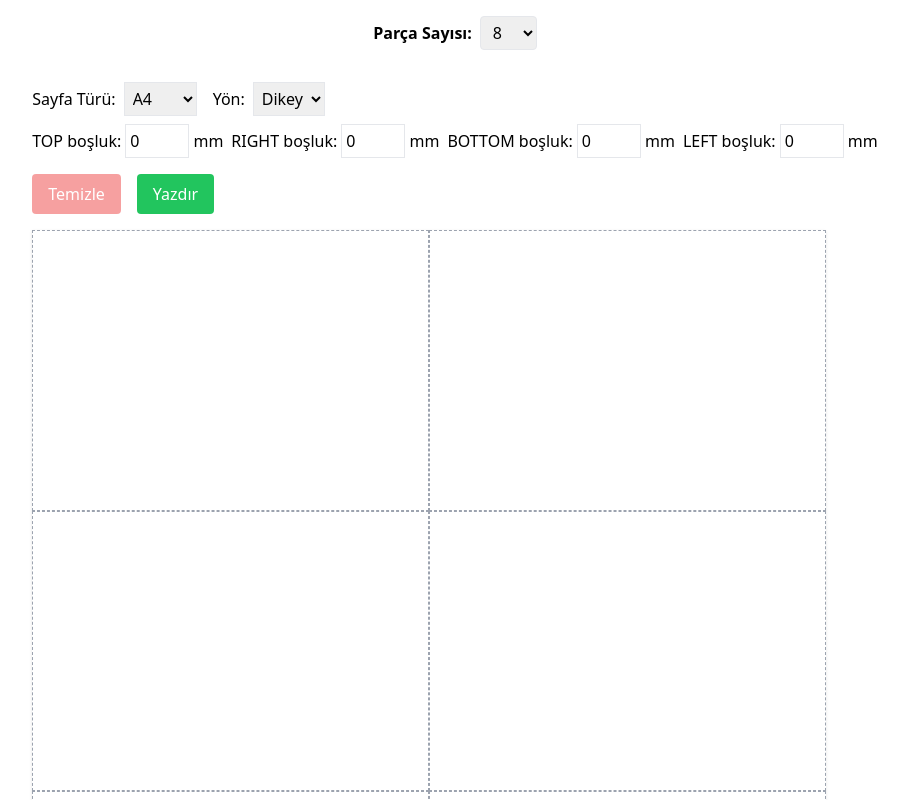
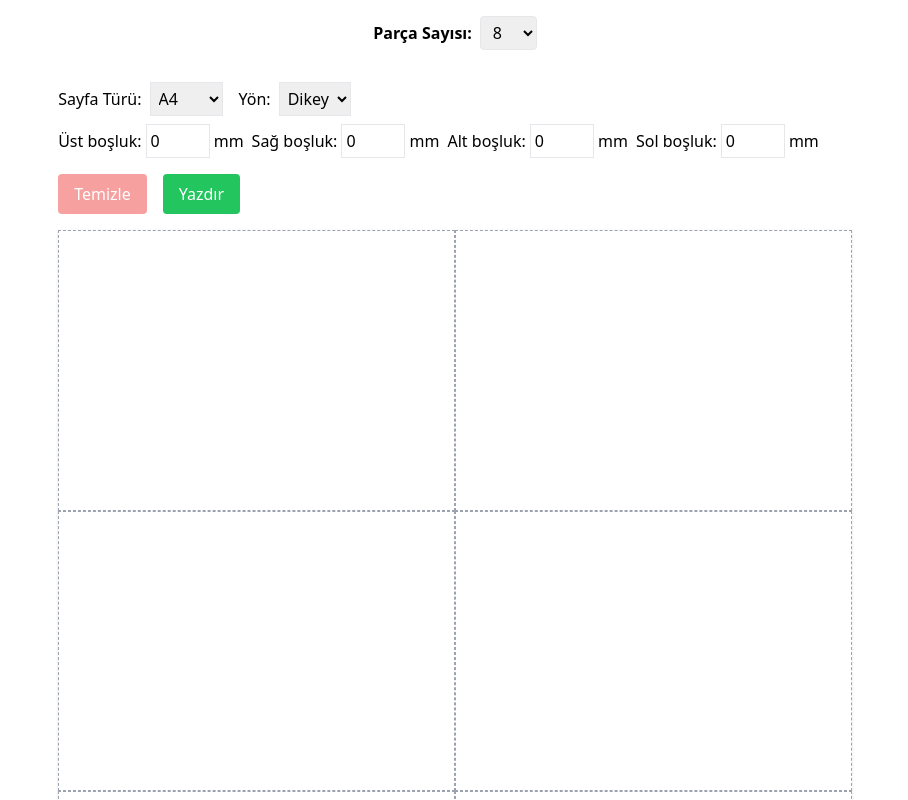
Before and after one commit to semanurerciyes/kargo-etiketi, a Next.js app: page / in a window 1280 px wide. Shown: the top 800 px of the page, without its empty margins (185-1093 px from the left). Built offline with nearby package versions, Linux system fonts and the light colour scheme.

Commit message:
Update PaperLayout.tsx

```diff
--- a/components/PaperLayout.tsx
+++ b/components/PaperLayout.tsx
@@ -10,6 +10,13 @@ const defaultPaperSizes = {
 const paperSizeNames: Record<string, string> = {
   A4: "A4",
   Label: "Etiket",
+};
+
+const directionsTR: Record<string, string> = {
+  top: "Üst",
+  right: "Sağ",
+  bottom: "Alt",
+  left: "Sol",
 };
 
 type Props = {
@@ -34,7 +41,6 @@ export default function PaperLayout({
   const [margin, setMargin] = useState({ top: 0, right: 0, bottom: 0, left: 0 });
   const [selectedIndex, setSelectedIndex] = useState<number | null>(null);
 
-  // px'den mm'ye dönüşüm (96 DPI standart)
   const pxToMm = (px: number) => (px * 25.4) / 96;
 
   const isCellEmpty = (i: number) => images[i] === null;
@@ -147,7 +153,7 @@ export default function PaperLayout({
         <div className="flex gap-2 flex-wrap">
           {["top", "right", "bottom", "left"].map((side) => (
             <label key={side}>
-              {side.toUpperCase()} boşluk:
+              {directionsTR[side]} boşluk:
               <input
                 type="number"
                 className="ml-1 border p-1 w-16"
@@ -197,7 +203,7 @@ export default function PaperLayout({
           display: "grid",
           gridTemplateColumns: `repeat(${cols}, 1fr)`,
           gridTemplateRows: `repeat(${rows}, 1fr)`,
-          gap: "0mm", // referans çizgisiz tam otursun
+          gap: "0mm",
         }}
       >
         {Array.from({ length: partCount }, (_, i) => (
```
